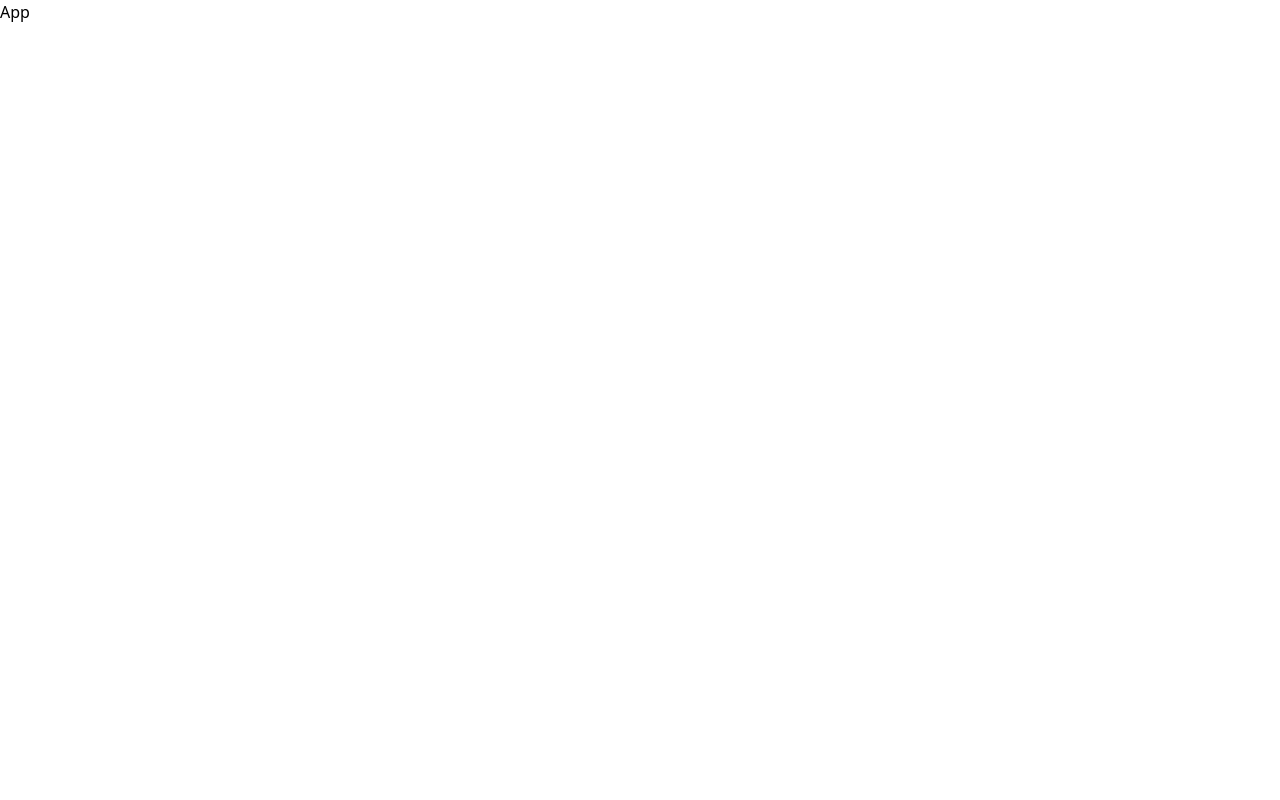
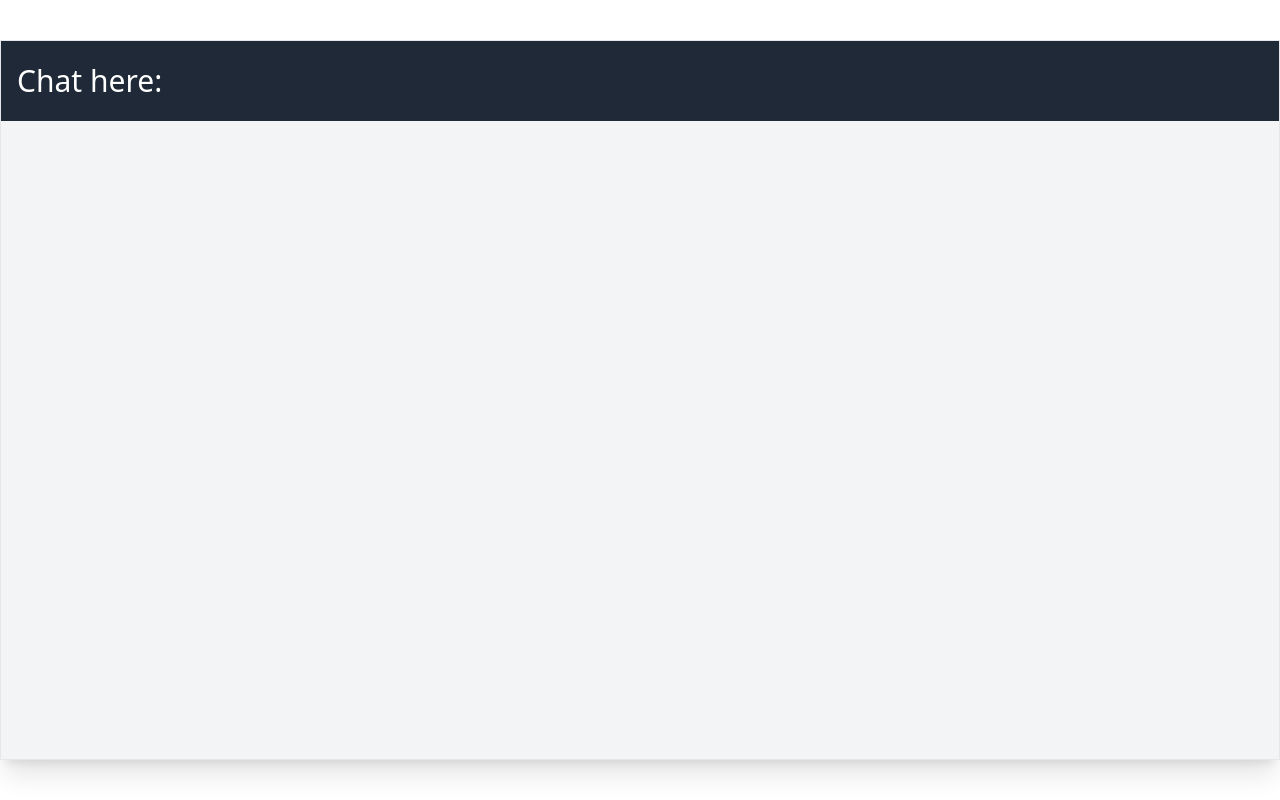
Before and after one commit to ZASFM/chat-app-firebase-realtime_datab, a React (Create React App) app: page / in a window 1280 px wide. Built offline with nearby package versions, Linux system fonts and the light colour scheme.

Commit message:
Inital setup

```diff
--- a/src/App.js
+++ b/src/App.js
@@ -1,9 +1,17 @@
 import React from 'react'
+import Navbar from './components/Navbar'
+
+const style={
+  appContainer:`mx-w-[728px] mx-auto text-center`,
+  sectionContainer:`flex flex-col h-[90vh] bg-gray-100 mt-10 shadow-xl border relative`
+}
 
 const App=()=>{
   return (
-    <div>
-      App
+    <div className={style.appContainer}>
+      <div className={style.sectionContainer}>
+         <Navbar/>
+      </div>
     </div>
   )
 }
--- /dev/null
+++ b/src/components/Navbar.js
@@ -0,0 +1,16 @@
+import React from "react";
+
+const style={
+   nav:`bg-gray-800 h-20 flex justify-between items-center p-4`,
+   heading:`text-white text-3xl`,
+}
+
+const Navbar=()=>{
+   return (
+      <div className={style.nav}>
+         <h1 className={style.heading}>Chat here:</h1>
+      </div>
+   )
+}
+
+export default Navbar;
```
Also changed, not shown: src/firebase.js (added).
